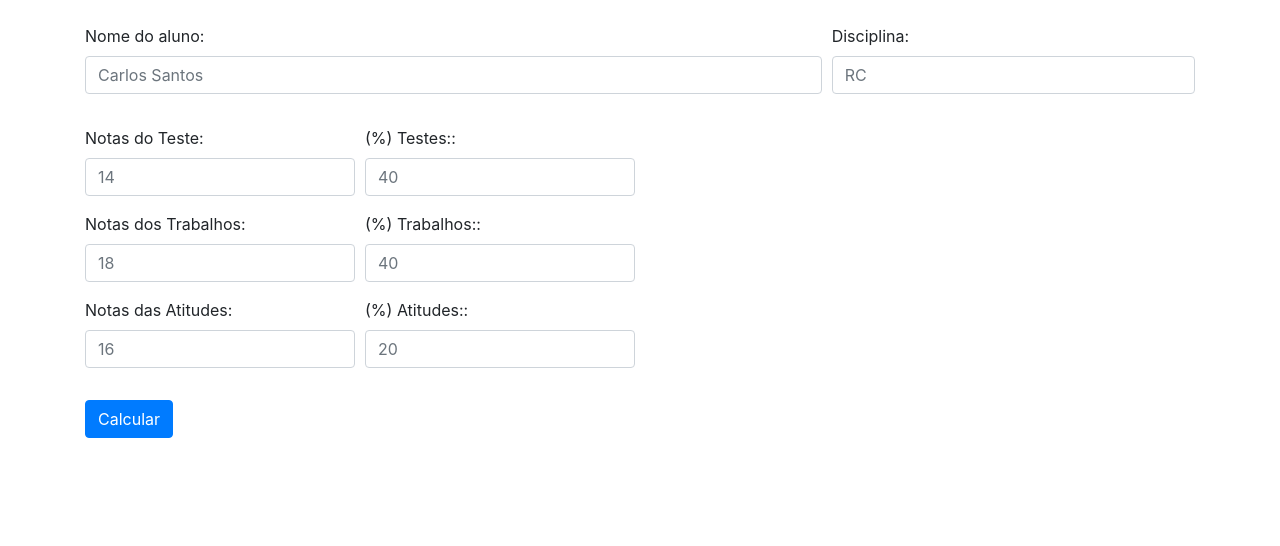
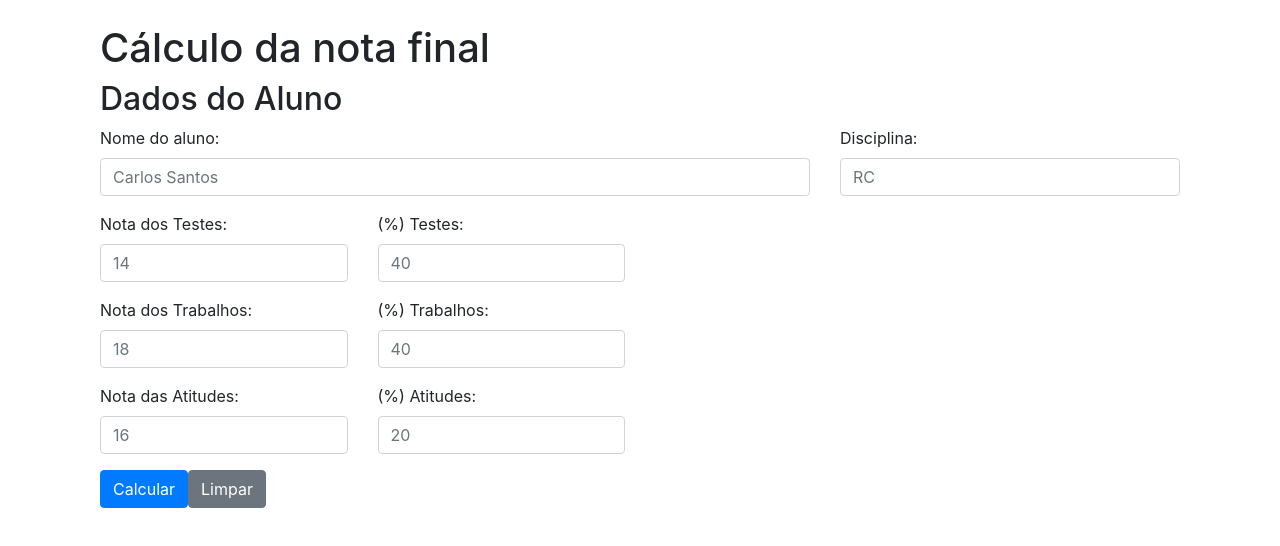
Before and after one commit to Rodrigo-1P/14837-REACT-APP-1, a React (Vite) app: page / in a window 1280 px wide. Shown: the top 546 px of the page. Built offline with nearby package versions, Linux system fonts and the light colour scheme.

Commit message:
Parte 1 – Ex5 - React

```diff
--- a/src/Notas.jsx
+++ b/src/Notas.jsx
@@ -1,72 +1,279 @@
-import React, { useState } from 'react';
+import React, { useState } from "react";
 
+function Notas() {
 
-function calcularNota(){
-    e.preventDefault();
+    const [nome, setNome] = useState("");
+    const [disciplina, setDisciplina] = useState("");
 
-    notafinal = 0;
+    const [notaTeste, setNotaTeste] = useState("");
+    const [notaTrabalhos, setNotaTrabalhos] = useState("");
+    const [notaAtitudes, setNotaAtitudes] = useState("");
 
-    n1 = parseFloat(FormData.inputNotaTeste) || 0;
-    n1 = parseFloat(FormData.inputNotaTrabalhos) || 0;
-    n1 = parseFloat(FormData.inputNotaAtitudes) || 0;
+    const [pTestes, setPTestes] = useState("");
+    const [pTrabalhos, setPTrabalhos] = useState("");
+    const [pAtitudes, setPAtitudes] = useState("");
 
-    p1 = parseFloat(FormData.inputPtestes) || 0;
-    p2 = parseFloat(FormData.inputPtrabalhos) || 0;
-    p3 = parseFloat(FormData.inputPatitudes) || 0;
+    const [resultado, setResultado] = useState("");
+    const [erro, setErro] = useState("");
 
-    notafinal = (n1 * (p1 / 100)) + (n2 * (p2 / 100)) + (n3 * (p3 / 100));
+    const calcularNota = () => {
+
+        setErro("");
+        setResultado("");
+
+        const n1 = parseFloat(notaTeste);
+        const n2 = parseFloat(notaTrabalhos);
+        const n3 = parseFloat(notaAtitudes);
+
+        const p1 = parseFloat(pTestes);
+        const p2 = parseFloat(pTrabalhos);
+        const p3 = parseFloat(pAtitudes);
+
+        // Validação das notas
+        if (
+            n1 < 0 || n1 > 20 ||
+            n2 < 0 || n2 > 20 ||
+            n3 < 0 || n3 > 20
+        ) {
+            setErro("As notas devem estar entre 0 e 20.");
+            return;
         }
 
+        // Validação das percentagens
+        if ((p1 + p2 + p3) !== 100) {
+            setErro("A soma das percentagens deve ser 100.");
+            return;
+        }
 
-function Notas() {
+        // Média ponderada
+        const media =
+            (n1 * (p1 / 100)) +
+            (n2 * (p2 / 100)) +
+            (n3 * (p3 / 100));
+
+        const mencao =
+            media >= 9.5 ? "Aprovado" : "Reprovado";
+
+        setResultado(
+            `Média Final: ${media.toFixed(2)} - ${mencao}`
+        );
+    };
+
+    const limparFormulario = () => {
+
+        setNome("");
+        setDisciplina("");
+
+        setNotaTeste("");
+        setNotaTrabalhos("");
+        setNotaAtitudes("");
+
+        setPTestes("");
+        setPTrabalhos("");
+        setPAtitudes("");
+
+        setResultado("");
+        setErro("");
+    };
+
     return (
+
+        <div className="container mt-4">
+
+            <h1>Cálculo da nota final</h1>
+
+            <h2>Dados do Aluno</h2>
+
             <form>
-        <div class="form-row">
-            <div class="form-group col-sm-8">
-            <label for="inputNome">Nome do aluno:</label>
-            <input type="text" class="form-control" id="inputNome" placeholder="Carlos Santos"></input>
+
+                {/* Linha 8 + 4 */}
+                <div className="row mb-3">
+
+                    <div className="col-sm-8">
+
+                        <label className="form-label">
+                            Nome do aluno:
+                        </label>
+
+                        <input
+                            type="text"
+                            className="form-control"
+                            value={nome}
+                            onChange={(e) => setNome(e.target.value)}
+                            placeholder="Carlos Santos"
+                        />
+
                     </div>
-            <div class="form-group col-sm-4">
-            <label for="inputDisciplina">Disciplina:</label>
-            <input type="text" class="form-control" id="inputDisciplina" placeholder="RC"></input>
+
+                    <div className="col-sm-4">
+
+                        <label className="form-label">
+                            Disciplina:
+                        </label>
+
+                        <input
+                            type="text"
+                            className="form-control"
+                            value={disciplina}
+                            onChange={(e) => setDisciplina(e.target.value)}
+                            placeholder="RC"
+                        />
+
                     </div>
+
                 </div>
-        <div class="form-group mt-3">
 
-            <div class="form-row">
-                <div class="form-group col-6 col-sm-3">
-                    <label for="inputNotaTeste">Notas do Teste:</label>
-                    <input type="text" class="form-control" id="inputNotaTeste" placeholder="14"></input>
+                {/* Linha 3 + 3 */}
+                <div className="row mb-3">
+
+                    <div className="col-sm-3">
+
+                        <label className="form-label">
+                            Nota dos Testes:
+                        </label>
+
+                        <input
+                            type="number"
+                            className="form-control"
+                            value={notaTeste}
+                            onChange={(e) => setNotaTeste(e.target.value)}
+                            placeholder="14"
+                        />
+
                     </div>
-                <div class="form-group col-6 col-sm-3">
-                    <label for="inputPtestes">(%) Testes::</label>
-                    <input type="text" class="form-control" id="inputPtestes" placeholder="40"></input>
+
+                    <div className="col-sm-3">
+
+                        <label className="form-label">
+                            (%) Testes:
+                        </label>
+
+                        <input
+                            type="number"
+                            className="form-control"
+                            value={pTestes}
+                            onChange={(e) => setPTestes(e.target.value)}
+                            placeholder="40"
+                        />
+
                     </div>
+
                 </div>
-            <div class="form-row">
-                <div class="form-group col-6 col-sm-3">
-                    <label for="inputNotasTrabalhos">Notas dos Trabalhos:</label>
-                    <input type="text" class="form-control" id="inputNotasTrabalhos" placeholder="18"></input>
+
+                {/* Linha 3 + 3 */}
+                <div className="row mb-3">
+
+                    <div className="col-sm-3">
+
+                        <label className="form-label">
+                            Nota dos Trabalhos:
+                        </label>
+
+                        <input
+                            type="number"
+                            className="form-control"
+                            value={notaTrabalhos}
+                            onChange={(e) => setNotaTrabalhos(e.target.value)}
+                            placeholder="18"
+                        />
+
                     </div>
-                <div class="form-group col-6 col-sm-3">
-                    <label for="inputPtrabalhos">(%) Trabalhos::</label>
-                    <input type="text" class="form-control" id="inputPtrabalhos" placeholder="40"></input>
+
+                    <div className="col-sm-3">
+
+                        <label className="form-label">
+                            (%) Trabalhos:
+                        </label>
+
+                        <input
+                            type="number"
+                            className="form-control"
+                            value={pTrabalhos}
+                            onChange={(e) => setPTrabalhos(e.target.value)}
+                            placeholder="40"
+                        />
+
                     </div>
+
                 </div>
-            <div class="form-row">
-                <div class="form-group col-6 col-sm-3">
-                    <label for="inputNotasAtitudes">Notas das Atitudes:</label>
-                    <input type="text" class="form-control" id="inputNotasAtitudes" placeholder="16"></input>
+
+                {/* Linha 3 + 3 */}
+                <div className="row mb-3">
+
+                    <div className="col-sm-3">
+
+                        <label className="form-label">
+                            Nota das Atitudes:
+                        </label>
+
+                        <input
+                            type="number"
+                            className="form-control"
+                            value={notaAtitudes}
+                            onChange={(e) => setNotaAtitudes(e.target.value)}
+                            placeholder="16"
+                        />
+
                     </div>
-                <div class="form-group col-6 col-sm-3">
-                    <label for="inputPatitudes">(%) Atitudes::</label>
-                    <input type="text" class="form-control" id="inputPatitudes" placeholder="20"></input>
+
+                    <div className="col-sm-3">
+
+                        <label className="form-label">
+                            (%) Atitudes:
+                        </label>
+
+                        <input
+                            type="number"
+                            className="form-control"
+                            value={pAtitudes}
+                            onChange={(e) => setPAtitudes(e.target.value)}
+                            placeholder="20"
+                        />
+
                     </div>
+
                 </div>
+
+                {/* Botões */}
+                <div class="mt-3">
+
+                    <button
+                        class="col-sm-3"
+                        type="button"
+                        className="btn btn-primary"
+                        onClick={calcularNota}
+                    >
+                        Calcular
+                    </button>
+
+                    <button
+                        class="col-sm-3"
+                        type="button"
+                        className="btn btn-secondary"
+                        onClick={limparFormulario}
+                    >
+                        Limpar
+                    </button>
+
                 </div>
-        <button type="button" className="btn btn-primary"
-            onClick={calcularNota}>Calcular</button>
+
+                {/* Erros */}
+                {erro && (
+                    <div className="alert alert-danger">
+                        {erro}
+                    </div>
+                )}
+
+                {/* Resultado */}
+                {resultado && (
+                    <div className="alert alert-success">
+                        {resultado}
+                    </div>
+                )}
+
             </form>
+
+        </div>
     );
 }
 
```
Also changed, not shown: src/Notas copy.jsx (added, +78 -0 lines). Lines whose indentation alone changed are shown as unchanged.
